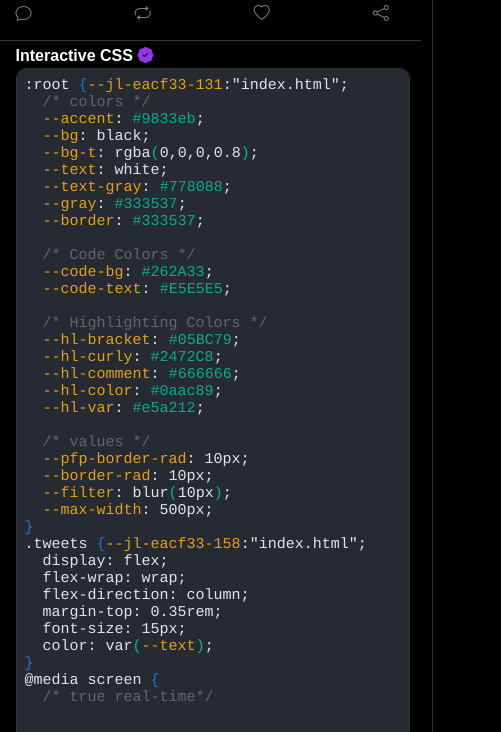
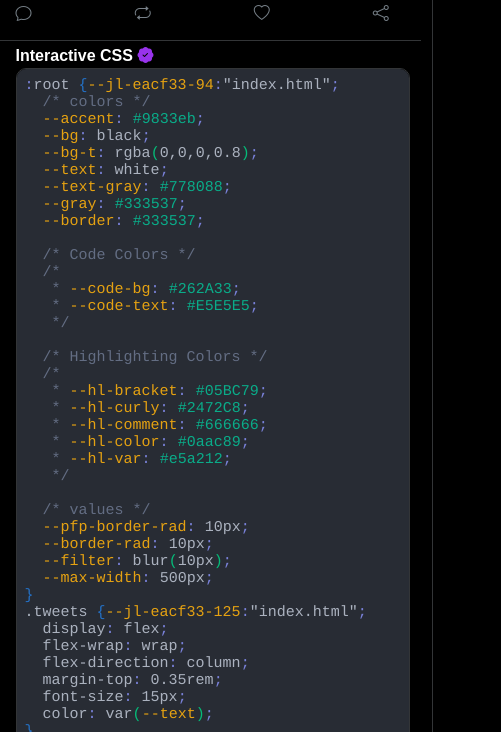
Before and after one commit to sdshan8/Interactive-css-demo, a plain HTML site: page index.html in a window 1280 px wide. Shown: the part 528-1260 px from the top of the page, 458-959 px from the left. Drawn offline with nearby package versions, Linux system fonts and the light colour scheme.

Commit message:
Updated it a bit

```diff
--- a/highlight.css
+++ b/highlight/highlight.css
@@ -5,6 +5,18 @@
   position: relative;
   overflow: auto;
   height: auto; /* set as desired */
+
+  /* Code Colors */
+  --code-bg: #282c34;
+  --code-text: #abb2bf;
+
+  /* Highlighting Colors */
+  --hl-comment: #636d83;
+  --hl-bracket: #05BC79;
+  --hl-curly: #2472C8;
+  --hl-color: #0aac89;
+  --hl-var: #e5a212;
+  --hl-operators: #7a82da;
 }
 
 .highLite_colors,
@@ -41,6 +53,7 @@
 
 .hl_bracket{ color: var(--hl-bracket) }
 .hl_curly{ color: var(--hl-curly); }
+.hl_color{ color: var(--hl-color); }
+.hl_operators{ color: var(--hl-operators); }
+.hl_var{ color: var(--hl-var); }
 .hl_comment{ color: var(--hl-comment); }
-.hl_color{ color: var(--hl-color); }
-.hl_var{ color: var(--hl-var); }
--- /dev/null
+++ b/highlight/highlight.js
@@ -0,0 +1,27 @@
+/*
+ *Implemented Based on this question on stack overflow
+ *https://stackoverflow.com/questions/41884969/highlight-syntax-in-contenteditable
+ */
+
+const hl = {
+  brakets: /(\(|\))/g,
+  curly: /(\{|\})/g,
+  comment: /(\/\*[^*]*\*+([^\/*][^*]*\*+)*\/)/g,
+  hex_color: /(#([a-f]|[A-F]|[0-9]){3}(([a-f]|[A-F]|[0-9]){3})?\b)/g,
+  variable: /((--)[^\,\:\)]+)/g,
+  operators: /((\;|\:))/g
+}
+const highLite = (el) => {
+  el.previousElementSibling.innerHTML = el.innerHTML
+     .replace(hl.comment, "<span class='hl_comment'>$1</span>")
+     .replace(hl.hex_color, "<span class='hl_color'>$1</span>")
+     .replace(hl.variable, "<span class='hl_var'>$1</span>")
+     .replace(hl.operators, "<span class='hl_operators'>$1</span>")
+     .replace(hl.brakets, "<span class='hl_bracket'>$1</span>")
+     .replace(hl.curly, "<span class='hl_curly'>$1</span>")
+};
+
+document.querySelectorAll("[contenteditable]").forEach(el => {
+  el.addEventListener("input", () => highLite(el));
+  highLite(el);
+});
--- a/index.html
+++ b/index.html
@@ -5,9 +5,11 @@
   <meta name="viewport" content="width=device-width, initial-scale=1.0">
   <meta http-equiv="X-UA-Compatible" content="ie=edge">
   <link rel="stylesheet" href="https://cdn.jsdelivr.net/npm/bootstrap-icons@1.10.3/font/bootstrap-icons.css">
+  <!-- Highlighting -->
+  <link rel="stylesheet" href="highlight/highlight.css">
+
   <link rel="stylesheet" href="style.css">
-  <link rel="stylesheet" href="highlight.css">
-<title>Interactive CSS</title>
+  <title>Interactive CSS</title>
 </head>
 <body>
   <div class="header">
@@ -87,46 +89,7 @@
       </span>
     </div>
     <div class="highLite tweet-content">
-      <div class="highLite_colors">:root {
-  /* colors */
-  --accent: #9833eb;
-  --bg: black;
-  --bg-t: rgba(0,0,0,0.8);
-  --text: white;
-  --text-gray: #778088;
-  --gray: #333537;
-  --border: #333537;
-
-  /* Code Colors */
-  --code-bg: #262A33;
-  --code-text: #E5E5E5;
-
-  /* Highlighting Colors */
-  --hl-bracket: #05BC79;
-  --hl-curly: #2472C8;
-  --hl-comment: #666666;
-  --hl-color: #0aac89;
-  --hl-var: #e5a212;
-
-  /* values */
-  --pfp-border-rad: 10px;
-  --border-rad: 10px;
-  --filter: blur(10px);
-  --max-width: 500px;
-}
-.tweets {
-  display: flex;
-  flex-wrap: wrap;
-  flex-direction: column;
-  margin-top: 0.35rem;
-  font-size: 15px;
-  color: var(--text);
-}
-@media screen {
-  /* true real-time*/
-
-
-}
+      <div class="highLite_colors">
 </div>
       <style class="highLite_editable" contenteditable>:root {
   /* colors */
@@ -139,15 +102,19 @@
   --border: #333537;
 
   /* Code Colors */
-  --code-bg: #262A33;
-  --code-text: #E5E5E5;
+  /*
+   * --code-bg: #262A33;
+   * --code-text: #E5E5E5;
+   */
 
   /* Highlighting Colors */
-  --hl-bracket: #05BC79;
-  --hl-curly: #2472C8;
-  --hl-comment: #666666;
-  --hl-color: #0aac89;
-  --hl-var: #e5a212;
+  /*
+   * --hl-bracket: #05BC79;
+   * --hl-curly: #2472C8;
+   * --hl-comment: #666666;
+   * --hl-color: #0aac89;
+   * --hl-var: #e5a212;
+   */
 
   /* values */
   --pfp-border-rad: 10px;
@@ -210,31 +177,7 @@ for(let i=0;i<s.length;i++){
     });
   }
 }
-const hl = {
-  brakets: /(\(|\))/g,
-  curly: /(\{|\})/g,
-  comment: /(\/\*[^*]*\*+([^\/*][^*]*\*+)*\/)/g,
-  hex_color: /(#([a-f]|[A-F]|[0-9]){3}(([a-f]|[A-F]|[0-9]){3})?\b)/g,
-  variable: /((--)[^\,\:\)]+)/g
-}
-const highLite = (el) => {
-  el.previousElementSibling.innerHTML = el.innerHTML
-     .replace(hl.comment, "<span class='hl_comment'>$1</span>")
-     .replace(hl.hex_color, "<span class='hl_color'>$1</span>")
-     .replace(hl.variable, "<span class='hl_var'>$1</span>")
-     .replace(hl.brakets, "<span class='hl_bracket'>$1</span>")
-     .replace(hl.curly, "<span class='hl_curly'>$1</span>")
-};
-
-document.querySelectorAll("[contenteditable]").forEach(el => {
-  el.addEventListener("input", () => highLite(el));
-  highLite(el);
-});
 </script>
-<style>
-.css {
-  display: block;
-}
-</style>
+<script src="highlight/highlight.js"></script>
 </body>
 </html>
--- a/style.css
+++ b/style.css
@@ -15,17 +15,6 @@ body, html {
   --text-gray: #778088;
   --gray: #333537;
   --border: #333537;
-
-   /* Code Colors */
-  --code-bg: #262A33;
-  --code-text: #E5E5E5;
-
-   /* Highlighting Colors */
-  --hl-bracket: #05BC79;
-  --hl-curly: #2472C8;
-  --hl-comment: #666666;
-  --hl-color: #0aac89;
-  --hl-var: #e5a212;
 
    /* values */
   --pfp-border-rad: 10px;
@@ -74,8 +63,6 @@ html {
     --bg: white;
     --bg-t: rgba(255,255,255,0.8);
     --text: black;
-    --code-bg: #E5E5E5;
-    --code-text: #262A33;
     --border: #dddddd;
     --text-gray: #778088;
     --gray: #333537;
```
Also changed, not shown: 1 other file.
